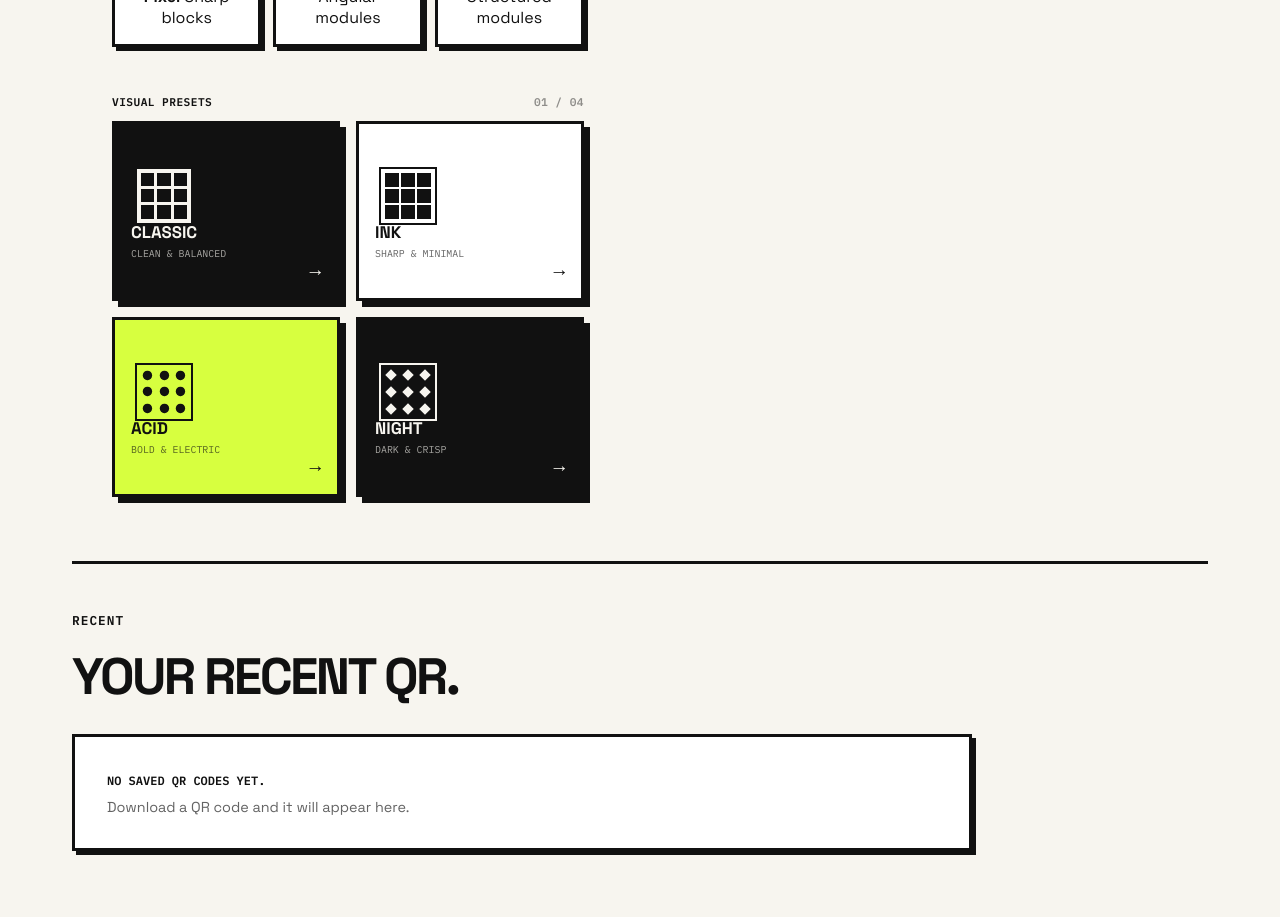
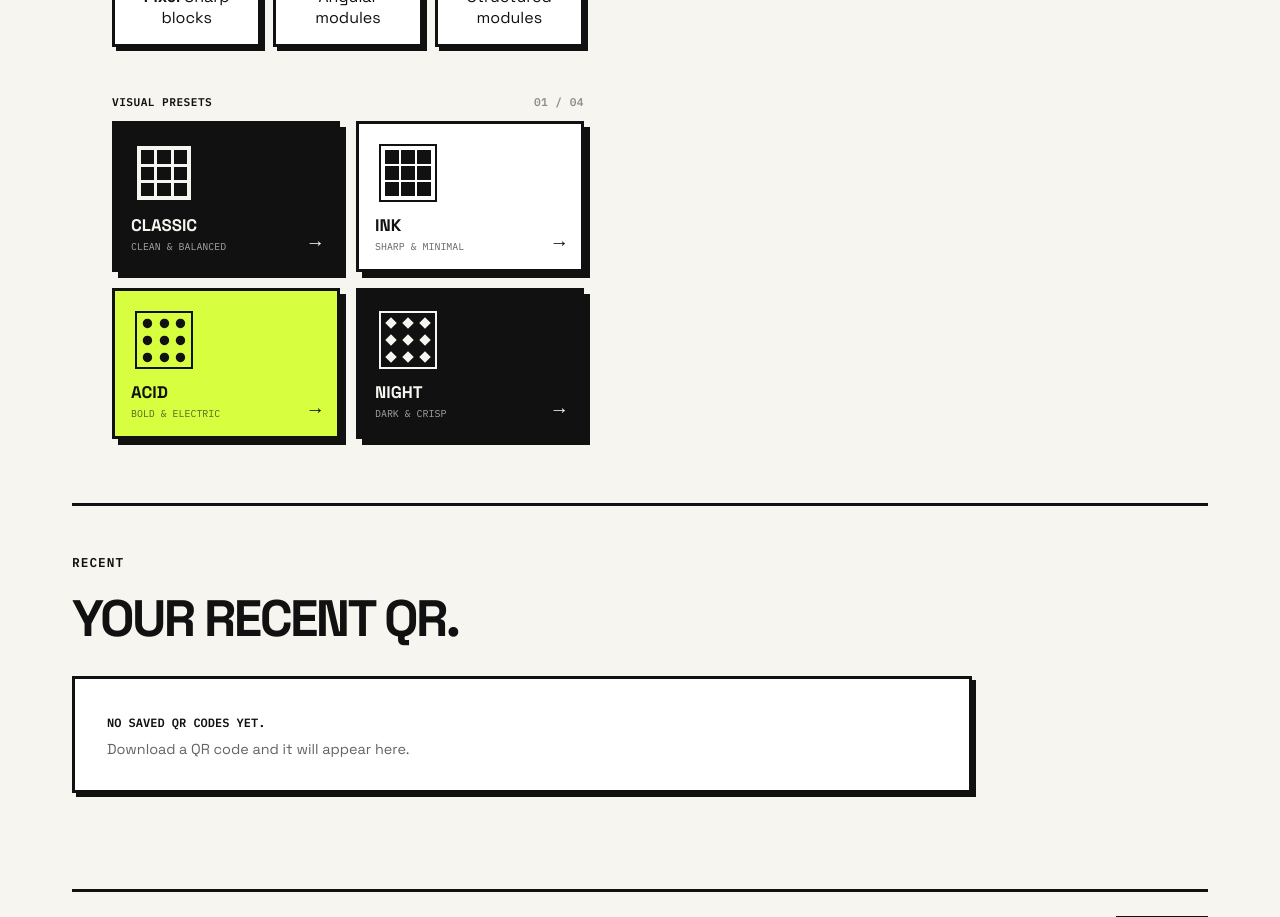
Before and after one commit to banananeo/QR_CODE_GENERATOR, a React (Vite) app: page / in a window 1280 px wide. Shown: the part 2140-3057 px from the top of the page. Built offline with nearby package versions, Linux system fonts and the light colour scheme.

Commit message:
Layout fixes

```diff
--- a/src/App.css
+++ b/src/App.css
@@ -1914,11 +1914,14 @@
 .preset-card {
   position: relative;
 
-  min-height: 180px;
+  min-height: 150px;
   padding: 1rem;
 
-  display: block;
-
+  display: flex;
+  flex-direction: column;
+  justify-content: flex-start;
+  align-items: flex-start;
+  gap: 1rem;
 
   background: var(--color-background);
   color: var(--color-black);
@@ -1936,12 +1939,12 @@
 
 .preset-card:hover {
   transform: translate(-3px, -3px);
-  box-shadow: 9px 9px 0 var(--color-black);
+  box-shadow: 9px 9px 0 #111111;
 }
 
 .preset-card:active {
   transform: translate(3px, 3px);
-  box-shadow: 2px 2px 0 var(--color-black);
+  box-shadow: 2px 2px 0 #111111;
 }
 
 /* Small QR-like preview */
--- a/src/App.jsx
+++ b/src/App.jsx
@@ -365,7 +365,9 @@ function App() {
     backgroundColor,
     qrMargin,
     errorCorrection,
-    gradientEnabled, gradientStart, gradientEnd,
+    gradientEnabled,
+    gradientStart,
+    gradientEnd,
   ]);
 
   /* ==================== COPY ==================== */
--- a/src/customQrRenderer.js
+++ b/src/customQrRenderer.js
@@ -8,6 +8,7 @@ const PATTERN_TYPES = {
     hex: "hex",
     pixel: "pixel",
     grid: "grid",
+    rounded: "rounded",
 };
 
 function drawModule(ctx, type, x, y, size, color) {
@@ -257,6 +258,7 @@ function moduleToSVG(
             break;
         }
 
+
         default:
             parts.push(
                 `<rect x="${x}" y="${y}" width="${size}" height="${size}" fill="${color}"/>`
```
